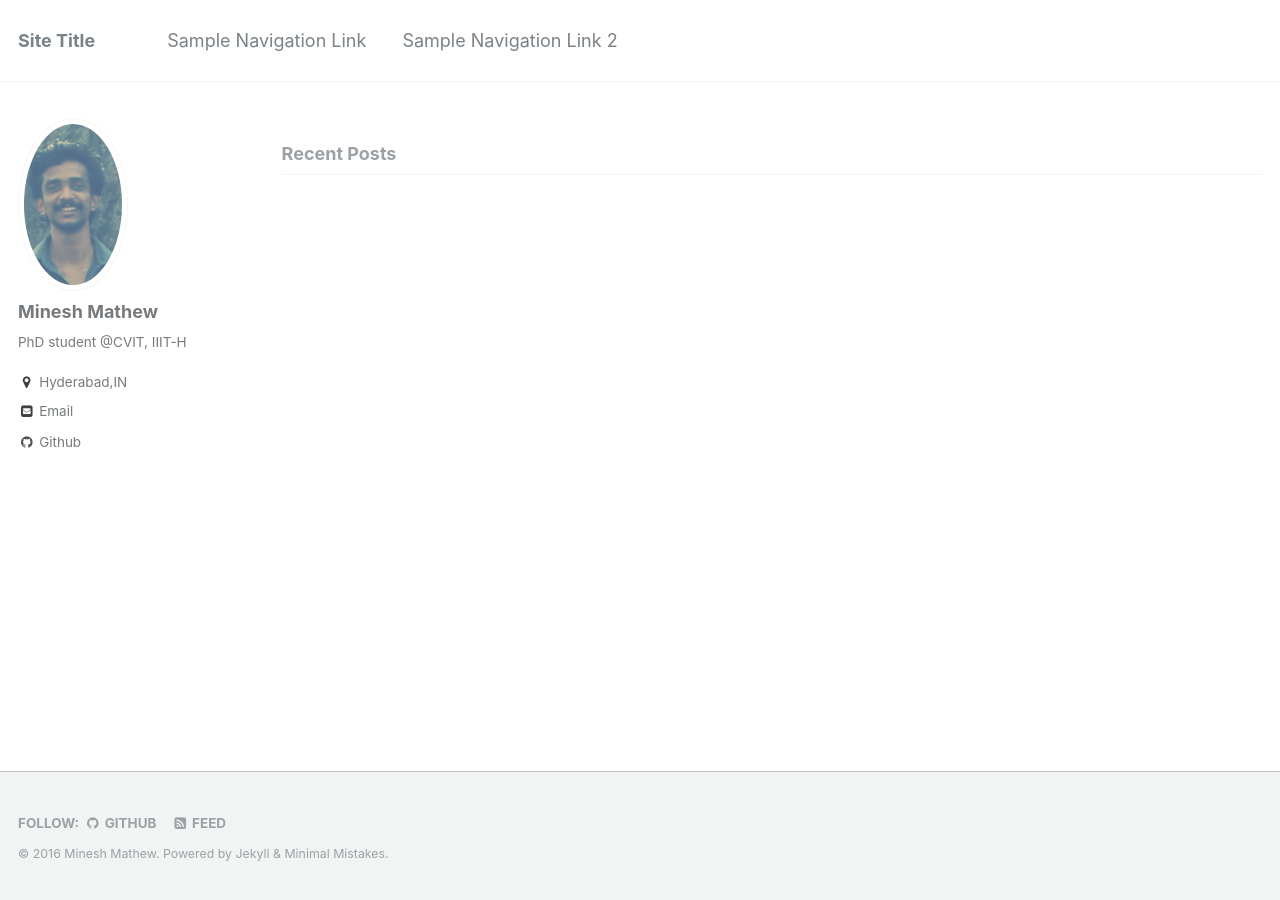
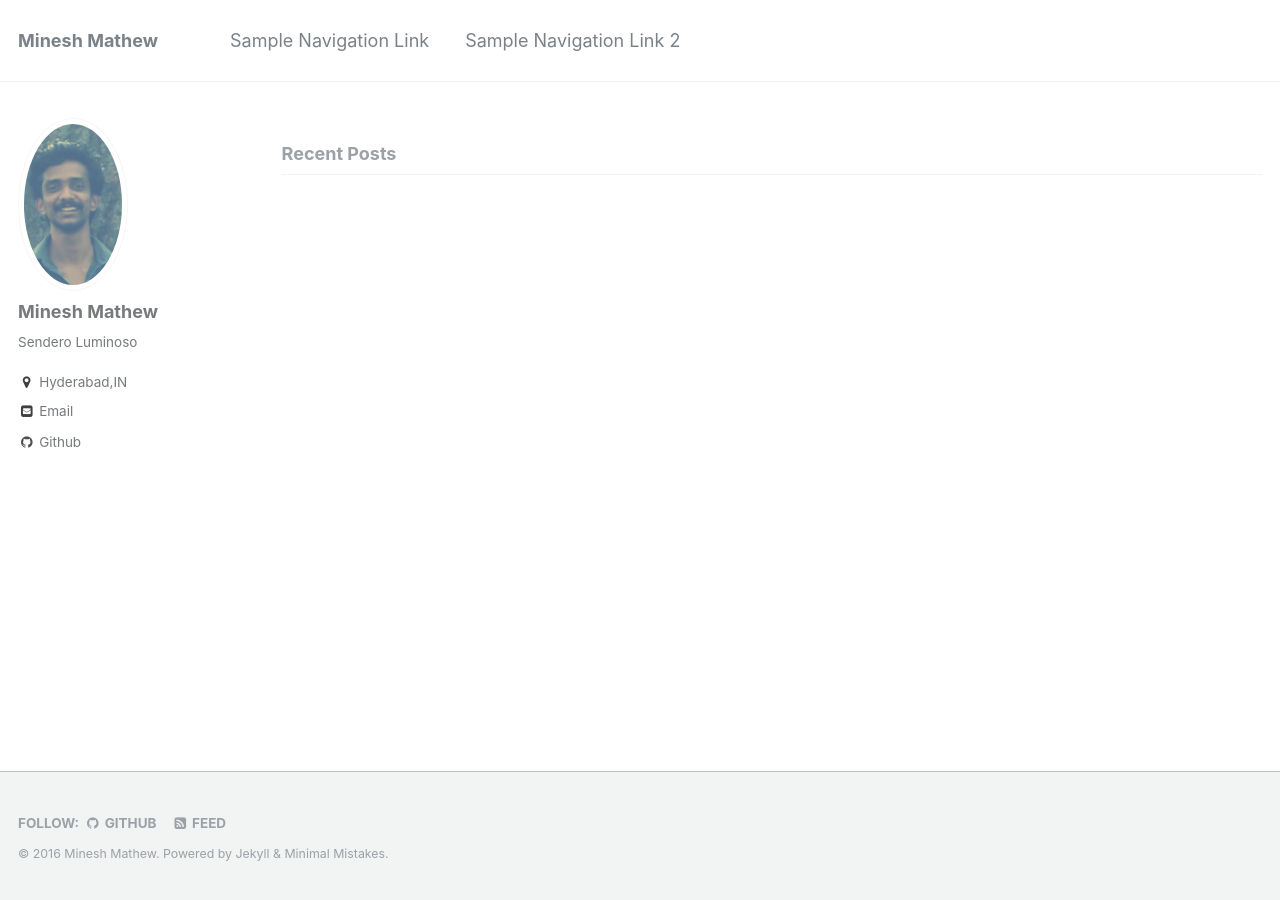
Before and after one commit to mineshmathew/mineshmathew.github.io, a Jekyll site: the page built from index.html, in a window 1280 px wide. Built offline with Jekyll 4.4.1, drawn with Linux system fonts in a browser that asks for light colours; the list of posts is cut into pages by our own code.

Commit message:
localbuildsucessfull

```diff
--- a/_config.yml
+++ b/_config.yml
@@ -7,7 +7,7 @@
 
 # Site Settings
 locale                   : "en"
-title                    : "Site Title"
+title                    : "Minesh Mathew"
 title_separator          : "-"
 name                     : "Minesh Mathew"
 description              : "PhD student @CVIT,IIIT-H."
@@ -79,7 +79,7 @@
 author:
   name             : "Minesh Mathew"
   avatar           : "bio-photo.jpg"
-  bio              : "PhD student @CVIT, IIIT-H"
+  bio              : "Sendero Luminoso"
   location         : "Hyderabad,IN"
   email            : minesh.mathew@gmail.com
   uri              :
```
Also changed, not shown: 3 other files.
